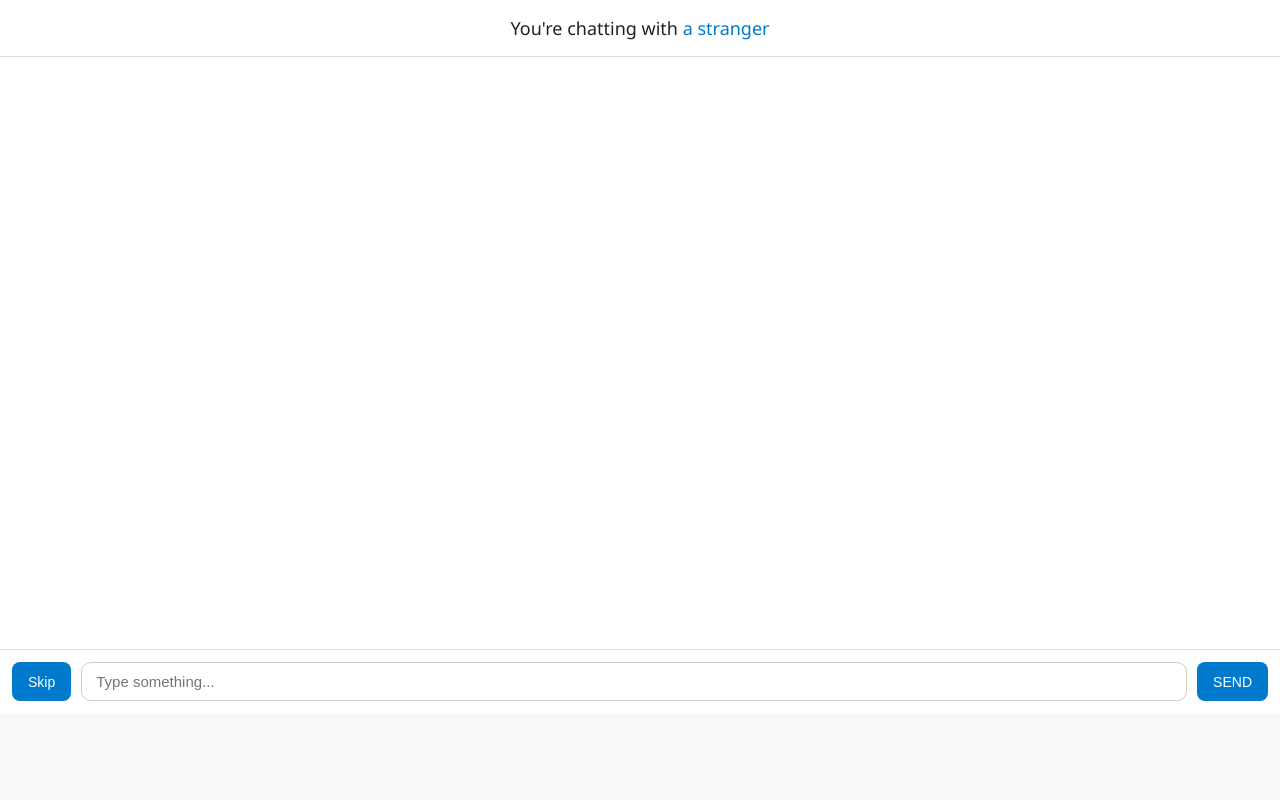
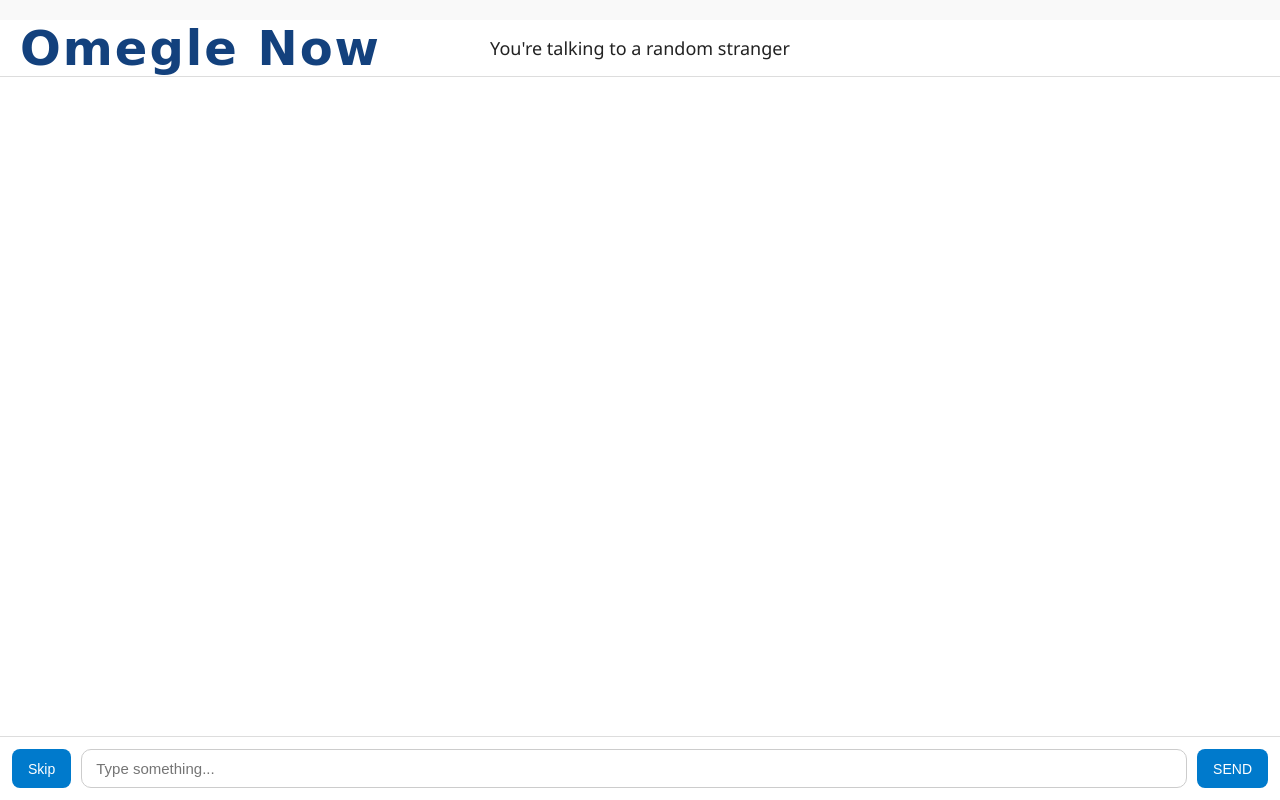
Before and after one commit to przhiin/OmegleNow, a Django app: template chat/templates/chat/chat_room.html in a window 1280 px wide. Run offline with Django 5.2, Linux system fonts and the light colour scheme; the template is opened without the code that fills it, so the values that code supplies are empty.

Commit message:
Update chat_room.html

```diff
--- a/chat/templates/chat/chat_room.html
+++ b/chat/templates/chat/chat_room.html
@@ -1,8 +1,10 @@
 <!DOCTYPE html>
+{% load static %}
 <html lang="en">
 <head>
   <meta charset="UTF-8">
   <title>Omegle Now</title>
+    <link rel="icon" href="{%static 'chat/images/favicon.ico' %}">
   <meta name="viewport" content="width=device-width, initial-scale=1.0, maximum-scale=1.0, user-scalable=no">
   <style>
     html, body {
@@ -21,7 +23,7 @@
     }
 
     h2 {
-      margin: 0;
+      margin: 20px 0 0 0;
       padding: 16px;
       text-align: center;
       background-color: #fff;
@@ -30,12 +32,12 @@
       font-weight: 500;
     }
 
-    h2 span#partnerName {
+    h2 span#partnerId {
       color: #007acc;
     }
 
     #chat-box {
-      flex: 0 1 70vh;
+      flex: 1;
       overflow-y: auto;
       padding: 16px;
       display: flex;
@@ -73,7 +75,7 @@
       word-wrap: break-word;
       position: relative;
       background-color: #e1f3ff;
-      color: #005f99;
+
     }
 
     .you-block .message::before {
@@ -105,11 +107,6 @@
 
     .system {
       align-self: center;
-      background-color: #eee;
-      color: #555;
-      padding: 12px 18px;
-      border-radius: 12px;
-      font-style: italic;
       text-align: center;
     }
 
@@ -160,6 +157,17 @@
     #reconnectBtn:hover {
       background-color: #218838;
     }
+    .omeglnow-banner {
+        position: fixed;
+        top: 20px;
+        left: 20px;
+        font-size: 3em;
+        font-weight: 900;
+        color: #13417d; /* Dark blue */
+        font-family: 'Brush Script MT', cursive;
+        letter-spacing: 2px;
+        z-index: 1000;
+      }
 
     @media (max-width: 600px) {
       html, body {
@@ -175,7 +183,8 @@
   </style>
 </head>
 <body>
-  <h2>You're chatting with <span id="partnerName">a stranger</span></h2>
+  <div class="omeglnow-banner">Omegle Now</div>
+  <h2>You're talking to a random stranger</h2>
   <div id="chat-box"></div>
   <div id="input-area">
     <button id="skipBtn">Skip</button>
@@ -183,15 +192,16 @@
     <button id="sendBtn">SEND</button>
   </div>
   <script>
+
     let roomId = "{{ room_id|default:''|escapejs }}";
     if (!roomId) {
       const parts = window.location.pathname.split('/').filter(Boolean);
       roomId = parts[1];
     }
 
-    const userName = new URLSearchParams(window.location.search).get("user_id");
-    const partnerName = new URLSearchParams(window.location.search).get("partner_name");
-    document.getElementById("partnerName").textContent = partnerName || "a stranger";
+    const userId = new URLSearchParams(window.location.search).get("user_id");
+    const partnerId = new URLSearchParams(window.location.search).get("partner_id");
+    //document.getElementById("partnerId").textContent = partnerId || "a stranger";
 
     const chatBox = document.getElementById("chat-box");
     const messageInput = document.getElementById("message");
@@ -199,7 +209,7 @@
     let loadInterval;
 
     function loadMessages() {
-      fetch(`/get_messages/${roomId}/?user=${userName}`)
+      fetch(`/get_messages/${roomId}/?user=${userId}`)
         .then(res => res.json())
         .then(data => {
           chatBox.innerHTML = "";
@@ -207,45 +217,13 @@
           if (data.skipped_by_partner) {
             const msg = document.createElement("div");
             msg.className = "message system";
-            msg.innerHTML = `<strong>Your partner skipped you.</strong>`;
+            msg.innerHTML = "Stranger has disconnected!";
             chatBox.appendChild(msg);
 
-            const startBtn = document.createElement("button");
-            startBtn.id = "reconnectBtn";
-            startBtn.textContent = "Start New Chat";
-            startBtn.onclick = () => {
-              chatBox.innerHTML = '<p style="text-align:center;">Searching for a new partner...</p>';
-              fetch('/find_match/', {
-                method: 'POST',
-                headers: { 'Content-Type': 'application/json' },
-                body: JSON.stringify({ name: userName })
-              })
-              .then(r => r.json())
-              .then(data => {
-                if (data.status === 'connected') {
-                  window.location.href = `/chat/${data.chat_room}/?user_id=${encodeURIComponent(userName)}&partner_name=${encodeURIComponent(data.partner_name)}`;
-                } else {
-                  chatBox.innerHTML = '<p style="text-align:center;">Waiting for a partner...</p>';
-                  const poll = setInterval(() => {
-                    fetch('/find_match/', {
-                      method: 'POST',
-                      headers: { 'Content-Type': 'application/json' },
-                      body: JSON.stringify({ name: userName })
-                    })
-                    .then(r2 => r2.json())
-                    .then(d2 => {
-                      if (d2.status === 'connected') {
-                        clearInterval(poll);
-                        window.location.href = `/chat/${d2.chat_room}/?user_id=${encodeURIComponent(userName)}&partner_name=${encodeURIComponent(d2.partner_name)}`;
-                      }
-                    });
-                  }, 2000);
-                }
-              });
-            };
-            chatBox.appendChild(startBtn);
 
-            document.getElementById("input-area").style.display = "none";
+            skipBtn.textContent = "Start";
+            messageInput.disabled = true;
+
             clearInterval(loadInterval);
             return;
           }
@@ -255,7 +233,7 @@
             const senderName = document.createElement("div");
             const messageText = document.createElement("div");
 
-            const isYou = msg.user === userName;
+            const isYou = msg.user === userId;
 
             block.className = "message-block " + (isYou ? "you-block" : "stranger-block");
             senderName.className = "sender";
@@ -268,6 +246,14 @@
             block.appendChild(messageText);
             chatBox.appendChild(block);
           });
+
+          // if (!data.partner_active) {
+          //   const warning = document.createElement("div");
+          //   warning.className = "message system";
+          //   warning.textContent = "⚠️ Your partner might have gone offline.";
+          //   chatBox.appendChild(warning);
+          // }
+
 
           chatBox.scrollTop = chatBox.scrollHeight;
         })
@@ -286,7 +272,7 @@
       fetch(`/send_message/${roomId}/`, {
         method: "POST",
         headers: { "Content-Type": "application/json" },
-        body: JSON.stringify({ user: userName, text })
+        body: JSON.stringify({ user: userId, text })
       })
       .then(r => r.json())
       .then(data => {
@@ -311,25 +297,25 @@
       fetch('/find_match/', {
         method: 'POST',
         headers: { 'Content-Type': 'application/json' },
-        body: JSON.stringify({ name: userName })
+        body: JSON.stringify({ id: userId })
       })
       .then(r => r.json())
       .then(data => {
         if (data.status === 'connected') {
-          window.location.href = `/chat/${data.chat_room}/?user_id=${encodeURIComponent(userName)}&partner_name=${encodeURIComponent(data.partner_name)}`;
+          window.location.href = `/chat/${data.chat_room}/?user_id=${encodeURIComponent(userId)}&partner_id=${encodeURIComponent(data.partner_id)}`;
         } else {
           chatBox.innerHTML = '<p style="text-align:center;">Waiting for a partner...</p>';
           const poll = setInterval(() => {
             fetch('/find_match/', {
               method: 'POST',
               headers: { 'Content-Type': 'application/json' },
-              body: JSON.stringify({ name: userName })
+              body: JSON.stringify({ id: userId })
             })
             .then(r2 => r2.json())
             .then(d2 => {
               if (d2.status === 'connected') {
                 clearInterval(poll);
-                window.location.href = `/chat/${d2.chat_room}/?user_id=${encodeURIComponent(userName)}&partner_name=${encodeURIComponent(d2.partner_name)}`;
+                window.location.href = `/chat/${d2.chat_room}/?user_id=${encodeURIComponent(userId)}&partner_id=${encodeURIComponent(d2.partner_id)}`;
               }
             });
           }, 2000);
@@ -342,7 +328,7 @@
         fetch(`/skip/${roomId}/`, {
           method: 'POST',
           headers: { 'Content-Type': 'application/json' },
-          body: JSON.stringify({ name: userName })
+          body: JSON.stringify({ id: userId })
         }).finally(() => {
           clearInterval(loadInterval);
           chatBox.innerHTML = '<p style="text-align:center;">You have disconnected. Click "Start" to find a new partner.</p>';
@@ -355,6 +341,22 @@
         reconnectUser();
       }
     });
+
+    // 🔁 Ping backend every 10 seconds to mark user as active
+    setInterval(() => {
+      fetch("/ping/", {
+        method: "POST",
+        headers: { "Content-Type": "application/json" },
+        body: JSON.stringify({ id: userId })
+        }).then(response => {
+            if (!response.ok) {
+                console.error("Ping failed");
+            }
+        });
+    }, 5000); // 10 seconds
+
+
+
   </script>
 </body>
 </html>
```
